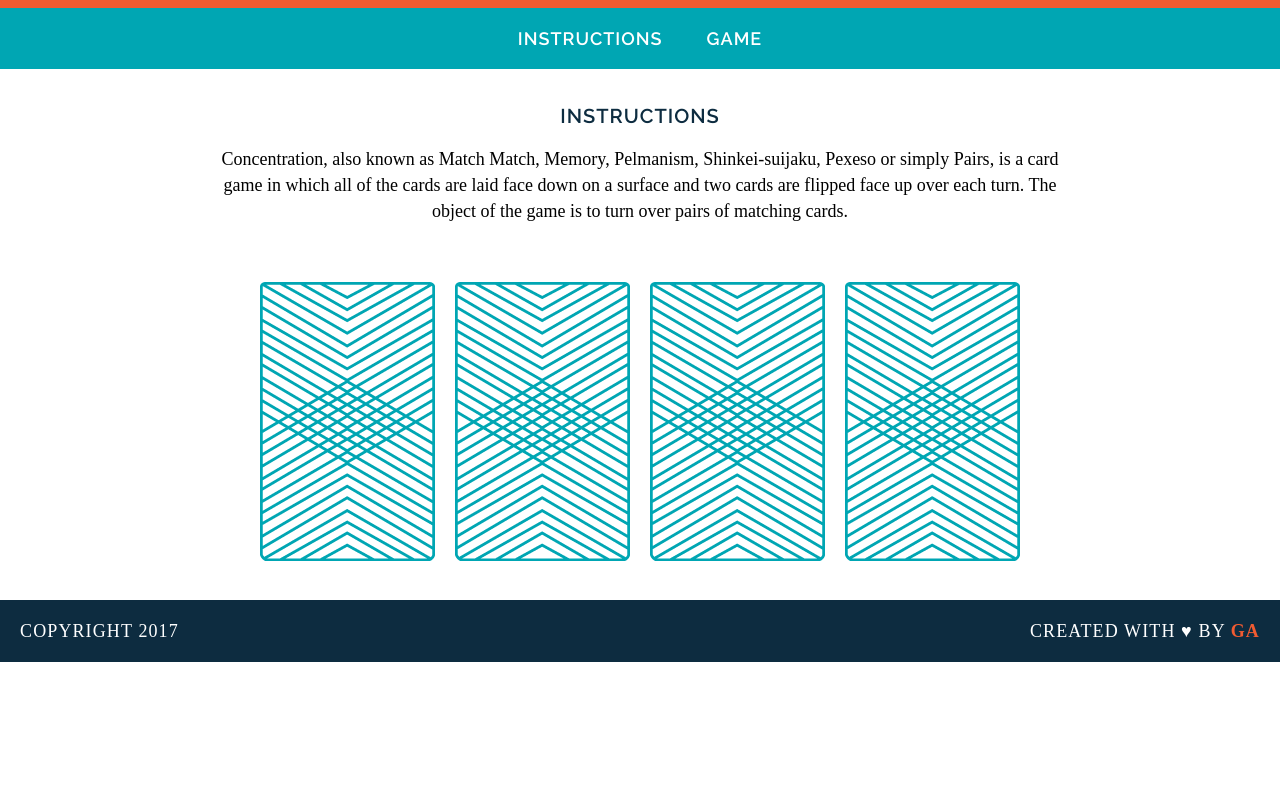
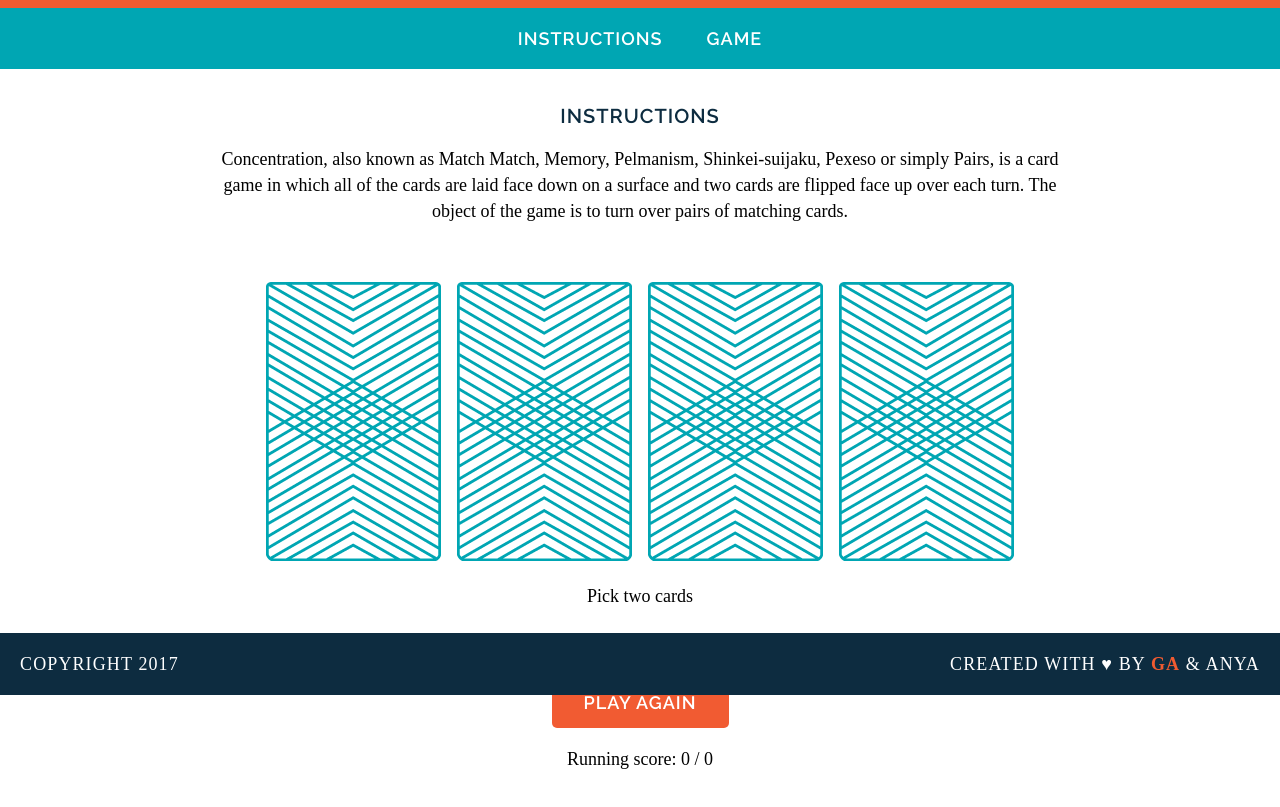
Before and after one commit to anya-pich/wdi-fundamentals-memorygame, a plain HTML site: page memory_game/index.html in a window 1280 px wide. Shown: the part 105-912 px from the top of the page. Before the commit the page ends 800 px from the top, so only its background shows below. Drawn offline with Linux system fonts and the light colour scheme; a web font is replaced by a local one.

Commit message:
created game logic

```diff
--- a/memory_game/css/style.css
+++ b/memory_game/css/style.css
@@ -67,21 +67,52 @@ img {
 
 footer {
 	text-transform: uppercase;
-	padding: 0 20px;
+	/*padding: 0 20px;*/
 	background-color: #0D2C40;
 	color: white;
 	font-size: 14px;
 	letter-spacing: 0.08em;
 	font-weight: 500;
 	font-family: Raleway, sans-serif;
+	position: fixed;
+	bottom: 0;
+	width: 100%;
+}
+
+button {
+	font-family: Raleway, sans-serif;
+	text-decoration: none;
+	letter-spacing: 1px;
+	font-weight: 600;
+	font-size: 18px;
+	margin-top: 50px;
+	color: #FFFFFF;
+	text-transform: uppercase;
+	border-bottom: 2px solid transparent;
+	background-color: hsl(13, 87%, 57%);
+	border: none;
+	padding: 15px 32px;
+	text-align: center;
+	display: inline-block;
+	border-radius: 5px;
+}
+
+button:hover {
+	background-color: hsl(13, 95%, 65%);
+}
+
+button:active {
+	background-color: hsl(13, 80%, 50%);
 }
 
 .copyright {
 	float: left;
+	margin-left: 20px;
 }
 
 .message {
 	float: right;
+	margin-right: 20px;
 }
 
 .clearfix:after {
--- a/memory_game/index.html
+++ b/memory_game/index.html
@@ -18,16 +18,14 @@
 		<main>
 			<h2>Instructions</h2>
 			<p>Concentration, also known as Match Match, Memory, Pelmanism, Shinkei-suijaku, Pexeso or simply Pairs, is a card game in which all of the cards are laid face down on a surface and two cards are flipped face up over each turn. The object of the game is to turn over pairs of matching cards.</p>
-			<div>
-				<img src="images/back.png" alt="Queen of Diamonds">
-				<img src="images/back.png" alt="Queen of Hearts">
-				<img src="images/back.png" alt="King of Diamonds">
-				<img src="images/back.png" alt="King of Hearts">
-			</div>
+			<div id="game-board" class="board clearfix"></div>
+			<p class="prompt">Pick two cards</p>
+			<button id="play-again">Play again</button>
+			<p class="score">Running score: <span class="wins">0</span> / <span class="games">0</span></p>
 		</main>
 		<footer class="clearfix">
 			<p class="copyright">Copyright 2017</p>
-			<p class="message">Created with &hearts; by <span class="name">GA</span></p>
+			<p class="message">Created with &hearts; by <span class="name">GA</span> &amp; Anya</p>
 		</footer>
 		<script src="js/main.js"></script>
 	</body>
--- a/memory_game/js/main.js
+++ b/memory_game/js/main.js
@@ -24,28 +24,54 @@ let cards = [
 ];
 let cardsInPlay = [];
 
+let wins = 0;
+let games = 0;
+
 function checkForMatch() {
 	if (cardsInPlay[0] === cardsInPlay[1]) {
 	  console.log("You found a match!");
+	  document.querySelector('.prompt').textContent = "You found a match!";
+	  wins += 1;
 	} else {
 	  console.log("Sorry, try again.");
+	  document.querySelector('.prompt').textContent = "Sorry, try again.";
 	}
 }
 
-function flipCard(cardId) {
-
-	console.log("User flipped "+cards[cardId].rank);
-	cardsInPlay.push(cards[cardId].rank);
-	console.log(cards[cardId].cardImage);
-	console.log(cards[cardId].suit);
-
-	if (cardsInPlay.length === 2) {
+function flipCard() {
+	if (cardsInPlay.length<2) {
+		let cardId = this.getAttribute('data-id');
+		console.log("User flipped "+cards[cardId].rank);
+		cardsInPlay.push(cards[cardId].rank);
+		console.log(cards[cardId].cardImage);
+		console.log(cards[cardId].suit);
+		this.setAttribute('src',cards[cardId].cardImage);
+	}
+	if (cardsInPlay.length===2) {
 		checkForMatch();
 	}
-
 }
 
+function createBoard() {
+	for (let i=0; i < cards.length; i++) {
+		let cardElement = document.createElement('img');
+		cardElement.setAttribute('src','images/back.png');
+		cardElement.setAttribute('data-id',i);
+		cardElement.addEventListener('click', flipCard);
+		document.getElementById('game-board').appendChild(cardElement);
+	}
+}
 
+createBoard();
 
-flipCard(2);
-flipCard(0);
+function playAgain() {
+	document.getElementById('game-board').innerHTML = '';
+	createBoard();
+	cardsInPlay = [];
+	games += 1;
+	document.querySelector('.wins').textContent = wins;
+	document.querySelector('.games').textContent = games;
+	document.querySelector('.prompt').textContent = "You know the drill..";
+}
+
+document.getElementById('play-again').addEventListener('click',playAgain);
```
